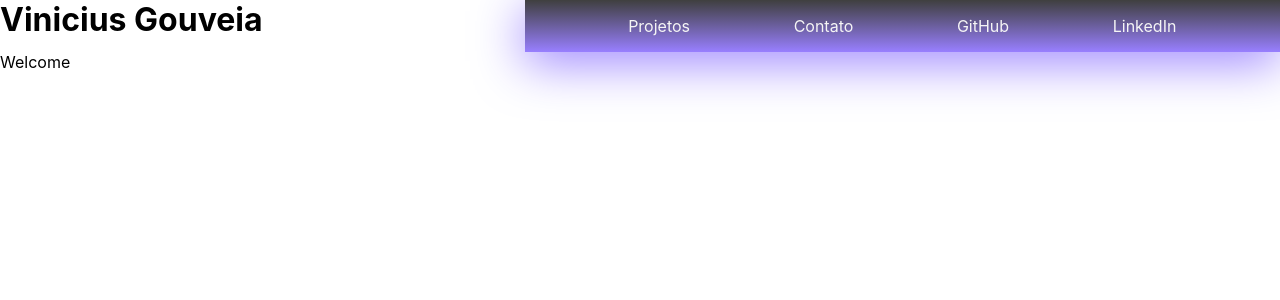
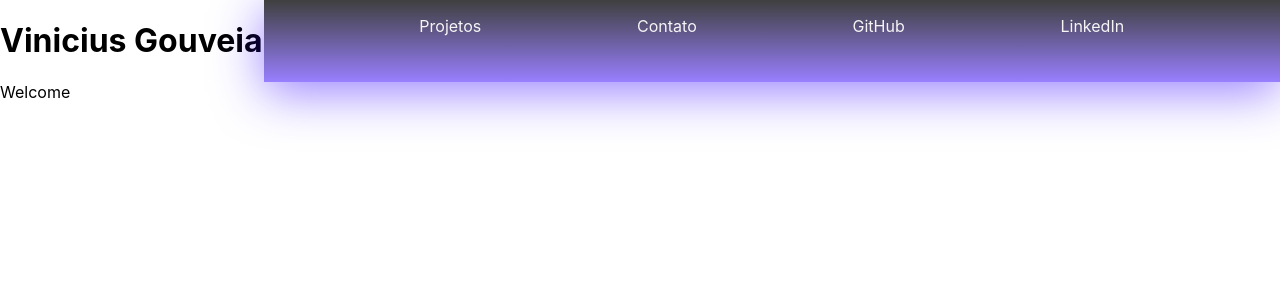
Before and after one commit to vinigofr/vinigofr.github.io, a React (Create React App) app in the folder vinigofr-portfolio/: page / in a window 1280 px wide. Shown: the top 300 px of the page. Built offline with nearby package versions, Linux system fonts and the light colour scheme.

Commit message:
[ADD] Add a new DIV

```diff
--- a/vinigofr-portfolio/src/Components/Header.jsx
+++ b/vinigofr-portfolio/src/Components/Header.jsx
@@ -27,7 +27,9 @@ export default function Header(props) {
 
   return (
       <header className="home-header">
-        <h1 className="write-effect">Vinicius Gouveia</h1>
+        <div className="write-effect">
+          <h1>Vinicius Gouveia</h1>
+        </div>
         <div className="header-options">
         {headerButtons.map(({text, value}) => (
           <p
--- a/vinigofr-portfolio/src/Styles/typewrite.css
+++ b/vinigofr-portfolio/src/Styles/typewrite.css
@@ -1,5 +1,4 @@
 .write-effect {
-  flex-grow: 1;
   overflow: hidden; /* Ensures the content is not revealed until the animation */
   border-right: .1em solid orange; /* The typwriter cursor */
   white-space: nowrap; /* Keeps the content on a single line */
```
